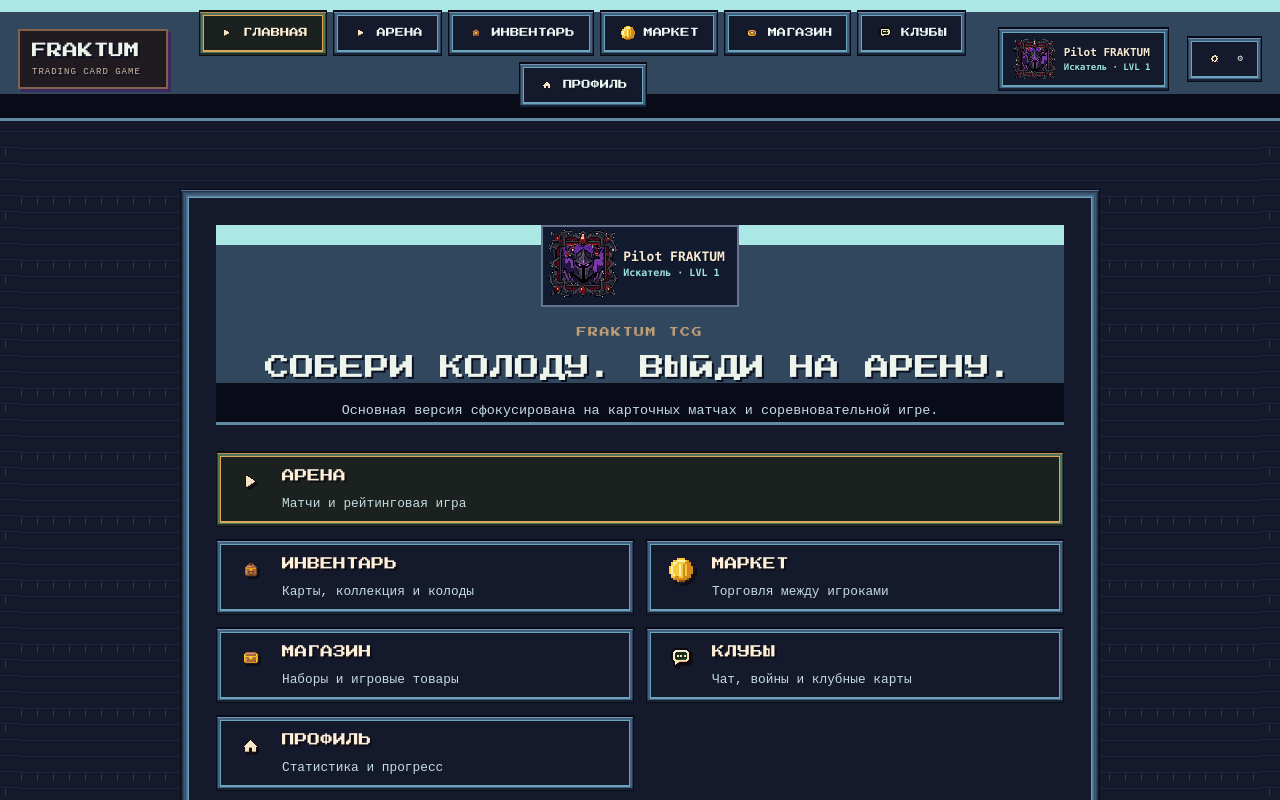
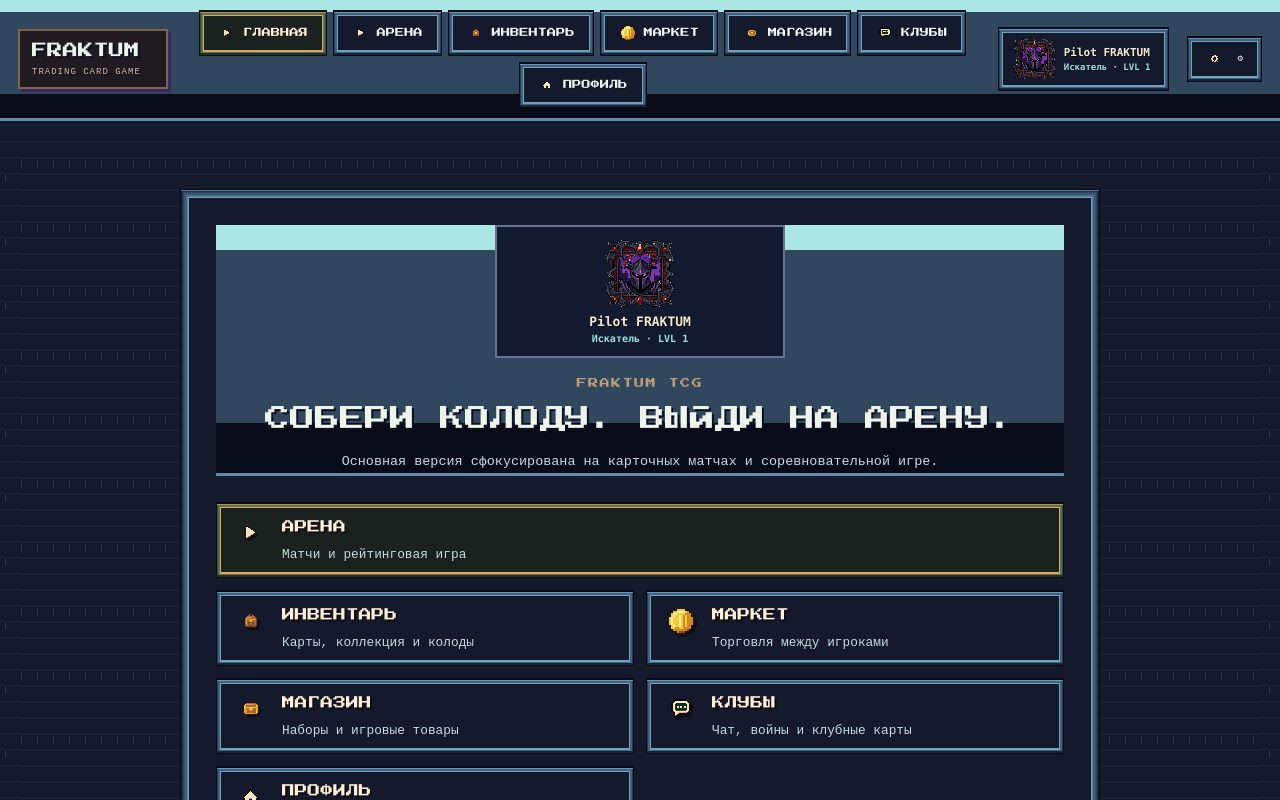
Before and after one commit to sonor71/Fraktum-tcg-alfa, a React (Vite) app: page / in a window 1280 px wide. Built offline with nearby package versions, Linux system fonts and the light colour scheme; no server answers.

Commit message:
fix: center avatar frame above name and rank in main menu

```diff
--- a/src/ui/fraktum-profile-assets.css
+++ b/src/ui/fraktum-profile-assets.css
@@ -128,3 +128,53 @@
  image-rendering:pixelated;
 }
 .frPixelFramePreview>img+.frPixelAtlasTile{z-index:2}
+
+/* Main menu badge: center the shared portrait and text as one vertical unit.
+   Legacy .coreMenuHeading span styles must not modify nested sprite spans. */
+#root .coreMenuHeading .frMenuIdentity{
+ display:flex;
+ flex-direction:column;
+ justify-content:center;
+ align-items:center;
+ width:min(100%,290px);
+ max-width:100%;
+ margin:0 auto 18px;
+ padding:18px 14px 12px;
+ text-align:center;
+}
+#root .coreMenuHeading .frMenuIdentity .frIdentityChip{
+ display:flex;
+ flex-direction:column;
+ align-items:center;
+ justify-content:center;
+ gap:12px;
+ width:100%;
+ min-width:0;
+ white-space:normal;
+ text-align:center!important;
+}
+#root .coreMenuHeading .frMenuIdentity .frPlayerPortrait{
+ display:inline-grid;
+ margin:0 auto;
+ flex-shrink:0;
+}
+#root .coreMenuHeading .frMenuIdentity .frIdentityText{
+ display:flex;
+ flex-direction:column;
+ align-items:center;
+ gap:4px;
+ width:100%;
+ max-width:100%;
+ min-width:0;
+ text-align:center;
+}
+#root .coreMenuHeading .frMenuIdentity .frIdentityText strong,
+#root .coreMenuHeading .frMenuIdentity .frIdentityText small{
+ display:block;
+ max-width:100%;
+ margin:0;
+ overflow:hidden;
+ text-overflow:ellipsis;
+ white-space:nowrap;
+ text-align:center;
+}
```
